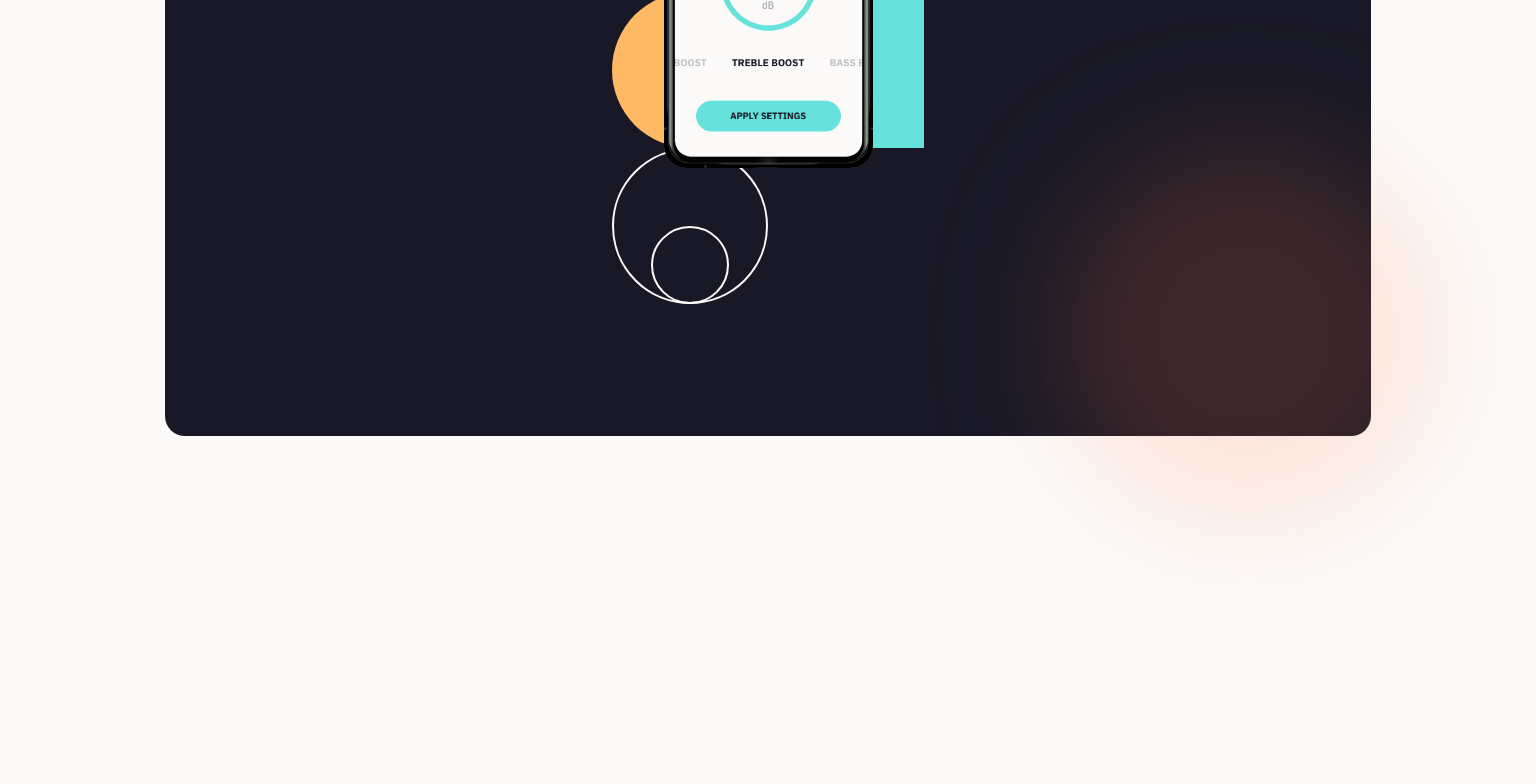
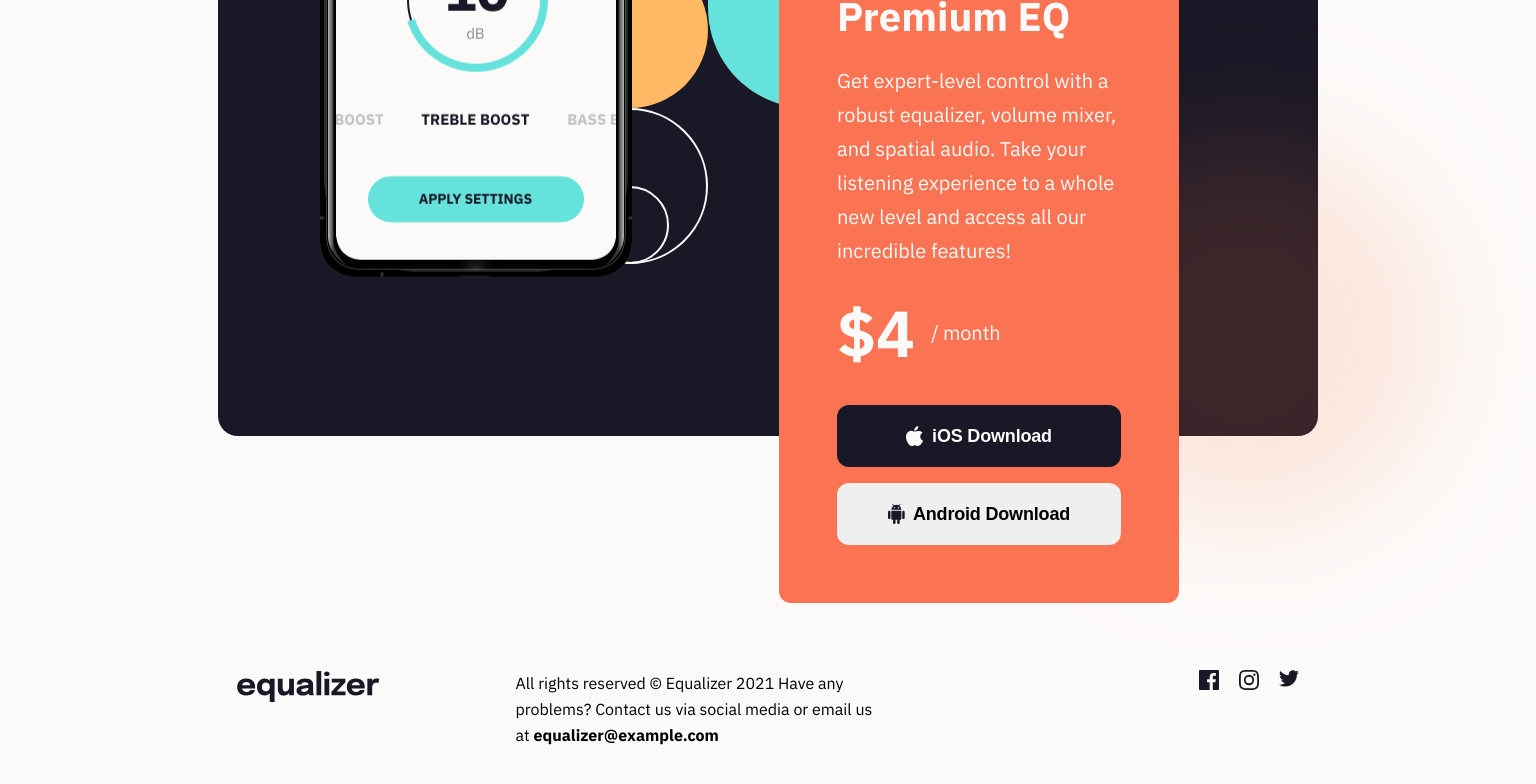
Before and after one commit to alexanderivanov2/frontend-mentor, a Vue app: page /newbie/equalizer-landing-page in a window 1536 px wide. Shown: the part 1026-1810 px from the top of the page. Built offline with nearby package versions, Linux system fonts and the light colour scheme.

Commit message:
implement illustration and footer sections

```diff
--- a/src/assets/styles/pages/LandingPages/_equalizerLandingPage.scss
+++ b/src/assets/styles/pages/LandingPages/_equalizerLandingPage.scss
@@ -11,12 +11,14 @@
     background-color: $white;
     overflow-x: clip;
 
-    &-header, &-hero-section {
+    &-header,
+    &-hero-section {
         padding: 4rem 2.4rem 0;
     }
 
     &-header {
         max-width: 100%;
+
         img {
             max-width: 100%;
         }
@@ -27,6 +29,7 @@
         position: relative;
         color: $black;
         margin-bottom: 16.4rem;
+
         &-title {
             font-size: 2rem;
             font-weight: bold;
@@ -34,7 +37,7 @@
             margin-bottom: 2rem;
         }
 
-        &-description  {
+        &-description {
             font-size: 1.6rem;
             line-height: 2.6rem;
         }
@@ -60,6 +63,7 @@
         border-radius: 2rem;
         margin-bottom: 39rem;
         position: relative;
+
         &::before {
             content: '';
             background-image: url('/public/assets/images/LandingPages/equalizerLandingPage/bg-pattern-2.svg');
@@ -72,16 +76,140 @@
 
         .premium-eq-illustration-app-wrapper {
             text-align: center;
-            .premium-eq-illustration-app {
+
+            .premium-eq-illustration-app,
+            .premium-eq-card {
                 position: relative;
                 z-index: 15;
+            }
+
+            .premium-eq-illustration-app {
                 width: 100%;
                 max-width: 20.9rem;
                 transform: translateY(-9.8rem);
             }
+
+            .premium-eq-card {
+                background-color: $light-orangered;
+                padding: 4.8rem 3.7rem;
+                color: $white;
+                text-align: left;
+                border-radius: 1.2rem;
+                max-width: 40rem;
+                margin: 0 auto;
+
+                &-title {
+                    font-size: 3.2rem;
+                    font-weight: bold;
+                    line-height: 4rem;
+                    margin-bottom: 1.2rem;
+                }
+
+                &-description {
+                    font-size: 1.8rem;
+                    line-height: 2.8rem;
+                }
+
+                &-monthly-price {
+                    margin: 3.6rem 0 3.2rem;
+                    display: flex;
+                    align-items: center;
+                    gap: 1.6rem;
+
+                    .price {
+                        font-size: 6.5rem;
+                        line-height: 5.2rem;
+                        font-weight: bold;
+                    }
+
+                    .month {
+                        font-size: 2rem;
+                        line-height: 3.2rem;
+                        letter-spacing: -0.2px;
                     }
                 }
 
+                &-buttons-wrapper {
+                    display: flex;
+                    flex-direction: column;
+                    gap: 1.6rem;
+                }
+            }
+        }
+    }
+
+    &-footer {
+        padding: 6.4rem 2.4rem;
+
+        &-head {
+            display: flex;
+            flex-direction: column;
+            gap: 3.2rem;
+
+            &-logo {
+                max-width: 14.6rem;
+                max-height: 3.2rem;
+            }
+
+            &-all-rights {
+                margin-bottom: 4rem;
+                font-size: 1.6rem;
+                line-height: 2.6rem;
+                .email {
+                    display: block;
+                    font-weight: bold;
+                }
+            }
+        }
+
+        &-social-links {
+            display: flex;
+            gap: 2rem;
+
+            .social-link {
+                &:hover {
+                    color: $light-orange;
+                }
+            }
+        }
+    }
+
+    .btn {
+        padding: 1.5rem 0;
+        font-size: 1.8rem;
+        font-weight: bold;
+        line-height: 3.2rem;
+        letter-spacing: -0.18px;
+        text-align: center;
+        border: none;
+        border-radius: 1.2rem;
+        display: flex;
+        justify-content: center;
+        align-items: center;
+        gap: 8px;
+        cursor: pointer;
+        transition: background-color ease-in-out .45s;
+
+        &.btn-ios {
+            background-color: $black;
+            color: $white;
+
+            &:hover {
+                background-color: $blue-green;
+            }
+        }
+
+        &.btn-android {
+            &:hover {
+                background-color: $light-orange;
+            }
+        }
+    }
+
+    .social-logo {
+        max-width: 2rem;
+        max-height: 2rem;
+    }
 
     @media screen and (min-width: 300px) {
         &-hero-section {
@@ -94,12 +222,16 @@
 
     @media screen and (min-width: 768px) {
         padding: 6.1rem 4rem;
-        &-header, &-hero-section {
+
+        &-header,
+        &-hero-section {
             padding: 0;
         }
+
         &-header {
             position: relative;
             margin-bottom: 9.5rem;
+
             &::before {
                 content: "";
                 position: absolute;
@@ -115,7 +247,8 @@
         }
 
         &-hero-section {
-            margin-bottom: 11.1rem;
+            margin-bottom: 23.8rem;
+
             &::before {
                 background-image: url("/public/assets/images/LandingPages/equalizerLandingPage/bg-main-tablet.png");
                 background-repeat: no-repeat;
@@ -126,7 +259,8 @@
                 left: -32rem;
             }
 
-            &-title, &-description {
+            &-title,
+            &-description {
                 max-width: 52rem;
                 text-align: left;
             }
@@ -144,11 +278,62 @@
             }
         }
 
+        &-premium-eq {
+            max-width: 70rem;
+            min-height: 60rem;
+            margin: 0 auto 17rem;
+            position: relative;
+
+            &::before {
+                left: 54%;
+                top: -3rem;
+            }
+
+            .premium-eq-illustration-app-wrapper {
+                text-align: unset;
+                .premium-eq-illustration-app {
+                    max-width: 27rem;
+                    left: 6.4rem;
+                    transform: translateY(-13.8rem);
+                }
+
+                .premium-eq-card {
+                    position: absolute;
+                    margin: 0;
+                    top: 18rem;
+                    left: 24rem;
+                }
+            }
+        }
+
+        &-footer {
+            display: flex;
+            justify-content: space-between;
+            align-items: center;
+            padding-bottom: 0;
+
+            &-head {
+                max-width: 36.6rem;
+
+                &-all-rights {
+                    .email {
+                        display: inline;
+                    }
+                }
+            }
+
+            &-social-links {
+
+            }
+        }
+    }
+
     @media screen and (min-width: 1440px) {
         padding: 6.1rem 16.5rem;
 
         &-header {
             margin-bottom: 12.7rem;
+
             &::before {
                 width: 31.2rem;
                 height: 47rem;
@@ -159,6 +344,7 @@
 
         &-hero-section {
             margin-bottom: 32.1rem;
+
             &::before {
                 background-image: url("/public/assets/images/LandingPages/equalizerLandingPage/bg-main-desktop.png");
                 width: 191.3rem;
@@ -181,6 +367,65 @@
                 line-height: 3.4rem;
             }
         }
+
+        &-premium-eq {
+            max-width: 110rem;
+
+            &::before {
+                left: 44.5%;
+                top: -4rem;
+            }
+
+            .premium-eq-illustration-app-wrapper {
+                .premium-eq-illustration-app {
+                    max-width: 31.2rem;
+                    left: 10.2rem;
+                    transform: translateY(-20.13rem);
+                }
+
+                .premium-eq-card {
+                    padding: 5.8rem;
+                    top: 9.6rem;
+                    left: 51%;
+
+                    &-title {
+                        font-size: 4rem;
+                        line-height: 5.2rem;
+                        margin-bottom: 2.2rem;
+                    }
+
+                    &-description {
+                        font-size: 2rem;
+                        line-height: 3.4rem;
+                    }
+
+                    &-monthly-price {
+                        margin: 3.9rem 0 4.6rem;
                     }
                 }
             }
+        }
+
+        &-footer {
+            margin: 0 auto;
+            max-width: 111rem;
+            align-items: flex-start;
+
+            &-head {
+                max-width: fit-content;
+                flex-direction: row;
+                gap: 13.6rem;
+                &-all-rights {
+                    max-width: 36.6rem;
+                    .email {
+                        display: inline;
+                    }
+                }
+            }
+
+            &-social-links {
+
+            }
+        }
+    }
+}
--- a/src/views/NewbiePages/NewbieLandingPages/EqualizerLandingPage.vue
+++ b/src/views/NewbiePages/NewbieLandingPages/EqualizerLandingPage.vue
@@ -10,12 +10,44 @@
         <section class="equalizer-landing-page-premium-eq">
             <div class="premium-eq-illustration-app-wrapper">
                 <img :src="illustrationApp" alt="app illustration" class="premium-eq-illustration-app">
+                <div class="premium-eq-card">
+                    <h3 class="premium-eq-card-title">Premium EQ</h3>
+                    <p class="premium-eq-card-description">Get expert-level control with a robust equalizer, volume mixer, and spatial audio. Take your listening experience to a whole new level and access all our incredible features!</p>
+                    <p class="premium-eq-card-monthly-price"><span class="price">$4</span><span class="month">/ month</span></p>
+                    <div class="premium-eq-card-buttons-wrapper">
+                        <button class="btn btn-ios"><img :src="iosLogo" alt="iOS/Apple Logo">iOS Download</button>
+                        <button class="btn btn-android"><img :src="androidLogo" alt="Android Logo">Android Download</button>
+                    </div>
+                </div>
             </div>
         </section>
+        <footer class="equalizer-landing-page-footer">
+            <div class="equalizer-landing-page-footer-head">
+                <img :src="equalizerLogo" alt="equalizer logo" class="equalizer-landing-page-footer-head-logo">
+                <p class="equalizer-landing-page-footer-head-all-rights">All rights reserved © Equalizer 2021
+                    Have any problems? Contact us via social media or email us at <span class="email">equalizer@example.com</span></p>
+            </div>
+            <div class="equalizer-landing-page-footer-social-links">
+                <a href="#" class="social-link">
+                    <img :src="facebookLogo" alt="facebook logo" class="social-logo facebook">
+                </a>
+                <a href="#" class="social-link">
+                    <img :src="instagramLogo" alt="instagram logo" class="social-logo instagram">
+                </a>
+                <a href="#" class="social-link">
+                    <img :src="twitterLogo" alt="twitter logo" class="social-logo twitter">
+                </a>
+            </div>
+        </footer>
     </div>
 </template>
 
 <script setup>
 import equalizerLogo from '/assets/images/LandingPages/equalizerLandingPage/logo.svg'
 import illustrationApp from '/assets/images/LandingPages/equalizerLandingPage/illustration-app.png'
+import iosLogo from '/assets/images/LandingPages/equalizerLandingPage/icon-apple.svg'
+import androidLogo from '/assets/images/LandingPages/equalizerLandingPage/icon-android.svg'
+import facebookLogo from '/assets/images/LandingPages/equalizerLandingPage/icon-facebook.svg'
+import instagramLogo from '/assets/images/LandingPages/equalizerLandingPage/icon-instagram.svg'
+import twitterLogo from '/assets/images/LandingPages/equalizerLandingPage/icon-twitter.svg'
 </script>
```
Lines whose indentation alone changed are shown as unchanged.
